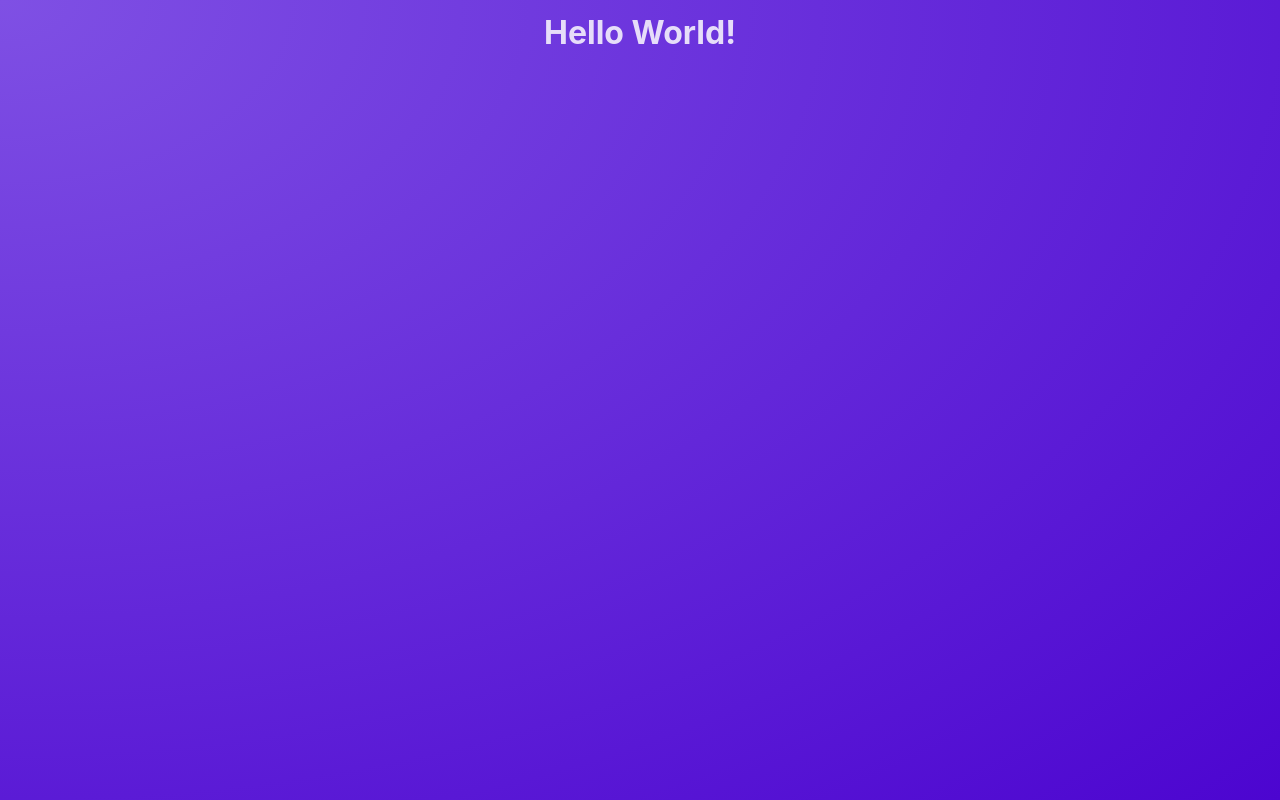
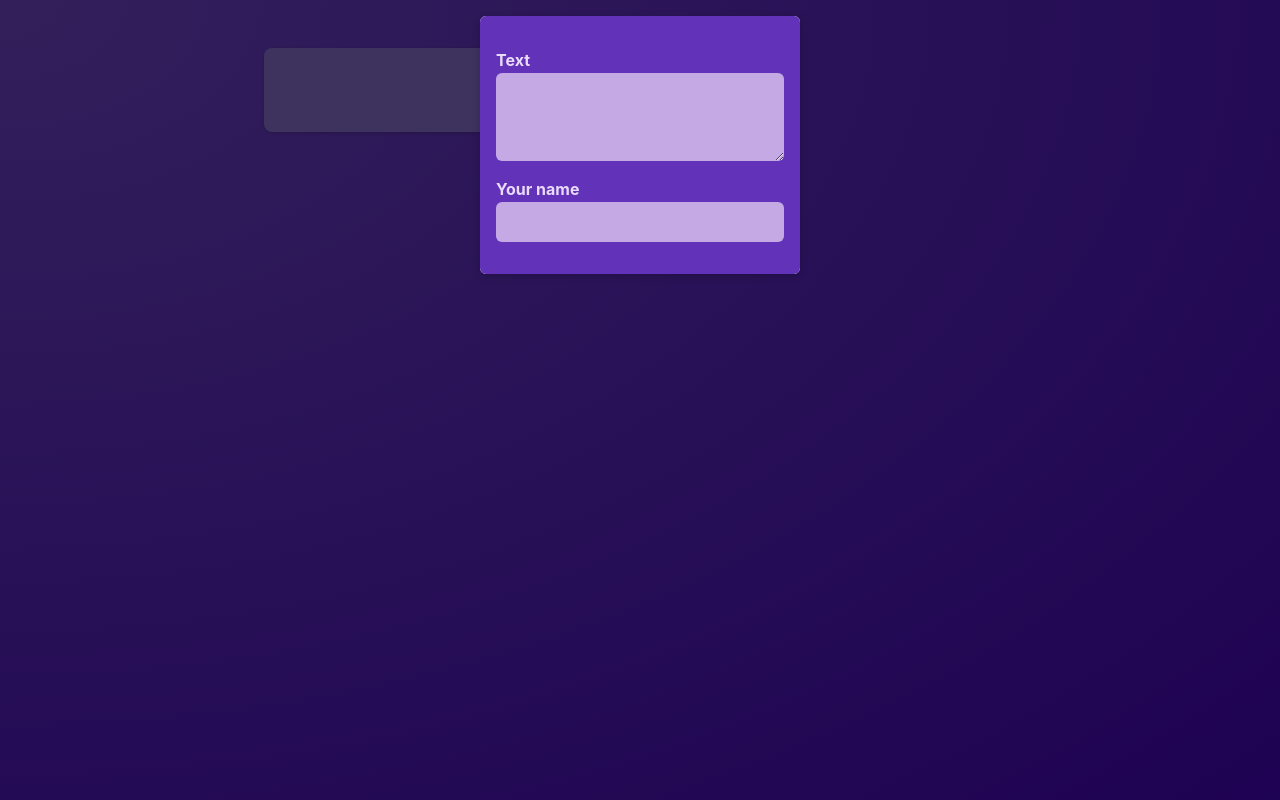
Before and after one commit to Cloudyee/react-starting-practice, a React (Vite) app in the folder starting-project/starting-project/: page / in a window 1280 px wide. Built offline with nearby package versions, Linux system fonts and the light colour scheme.

Commit message:
add: 모달창 설정

```diff
--- a/starting-project/starting-project/index.html
+++ b/starting-project/starting-project/index.html
@@ -8,7 +8,6 @@
   </head>
   <body>
     <div id="root"></div>
-    <div id="hi"></div>
     <script type="module" src="/src/main.jsx"></script>
   </body>
 </html>
--- a/starting-project/starting-project/src/App.jsx
+++ b/starting-project/starting-project/src/App.jsx
@@ -1,5 +1,8 @@
+import PostsList from "./components/PostsList";
 function App() {
-  return <h1>Hello World!</h1>;
+  return <main>
+    <PostsList />
+  </main>;
 }
 
 export default App;
--- /dev/null
+++ b/starting-project/starting-project/src/components/Modal.jsx
@@ -0,0 +1,13 @@
+import classes from './Modal.module.css';
+
+function Modal({children, onClose}){
+    return <>
+        <div className={classes.backdrop} onClick={onClose}/>
+        <dialog open className={classes.modal}>
+        {children}
+        </dialog>
+    </>
+}
+//children은 항상 본문안에 담겨있는 콘텐츠를 참고한다!!!
+//즉 해당 코드의 경우 PostsList가 children에 담기게 되는 것이다.
+export default Modal;
--- /dev/null
+++ b/starting-project/starting-project/src/components/Modal.module.css
@@ -0,0 +1,18 @@
+.backdrop {
+    position: fixed;
+    top: 0;
+    left: 0;
+    width: 100%;
+    height: 100vh;
+    background-color: rgba(0, 0, 0, 0.6);
+    z-index: 1;
+  }
+
+  .modal {
+    border: none;
+    border-radius: 6px;
+    box-shadow: 0 2px 8px rgba(0, 0, 0, 0.2);
+    padding: 0;
+    overflow: hidden;
+    z-index: 1;
+  }
--- /dev/null
+++ b/starting-project/starting-project/src/components/NewPost.jsx
@@ -0,0 +1,20 @@
+import {useState} from 'react'
+import classes from './NewPost.module.css';
+
+function NewPost(props) {
+    return (
+    <form className={classes.form}>
+      <p>
+        <label htmlFor="body">Text</label>
+        <textarea id="body" required rows={3} onChange={props.onBodyChange}/>
+      </p>
+
+      <p>
+        <label htmlFor="name">Your name</label>
+        <input type="text" id="name" required onChange={props.onAuthorChange}/>
+      </p>
+    </form>
+  );
+}
+
+export default NewPost;
--- /dev/null
+++ b/starting-project/starting-project/src/components/NewPost.module.css
@@ -0,0 +1,52 @@
+.form {
+    background-color: #6233b9;
+    padding: 1rem;
+    width: 20rem;
+  }
+
+  .form label {
+    display: block;
+    margin-bottom: 0.05rem;
+    color: #eadbfb;
+    font-weight: bold;
+  }
+
+  .form input,
+  .form textarea {
+    display: block;
+    width: 100%;
+    font: inherit;
+    padding: 0.5rem;
+    border-radius: 6px;
+    border: none;
+    background-color: #c4a9e4;
+    color: #28262c;
+  }
+
+  .actions {
+    display: flex;
+    justify-content: flex-end;
+    gap: 0.5rem;
+  }
+
+  .actions button {
+    cursor: pointer;
+    font: inherit;
+    padding: 0.5rem 1.5rem;
+    border: none;
+    border-radius: 4px;
+    background-color: #34036c;
+    color: #e5d5f7;
+  }
+
+  .actions button:hover {
+    background-color: #23014a;
+  }
+
+  .actions button[type='button'] {
+    background-color: transparent;
+  }
+
+  .actions button[type='button']:hover {
+    color: #d1bee6;
+  }
--- /dev/null
+++ b/starting-project/starting-project/src/components/Post.jsx
@@ -0,0 +1,12 @@
+import classes from './Post.module.css';
+
+function Post({author, body}){
+    return (
+    <li className={classes.post}>
+        <p className={classes.author}>{author}</p>
+        <p className={classes.text}>{body}</p>
+    </li>
+    );
+}
+
+export default Post;
--- /dev/null
+++ b/starting-project/starting-project/src/components/Post.module.css
@@ -0,0 +1,35 @@
+.post {
+    margin: 1rem 0;
+    padding: 1rem;
+    background-color: #9c7eee;
+    border-radius: 8px;
+    box-shadow: 0 1px 4px rgba(0, 0, 0, 0.2);
+    animation: animate-in 1s ease-out forwards;
+  }
+
+  .author {
+    font-size: 0.8rem;
+    font-weight: bold;
+    color: #543280;
+    margin: 0;
+    text-transform: uppercase;
+  }
+
+  .text {
+    white-space: pre-wrap;
+    font-size: 1.25rem;
+    margin: 0.25rem 0 0 0;
+    color: #593884;
+    font-style: italic;
+  }
+
+  @keyframes animate-in {
+    from {
+      opacity: 0;
+      transform: translateY(1rem);
+    }
+    to {
+      opacity: 1;
+      transform: translateY(0);
+    }
+  }
--- /dev/null
+++ b/starting-project/starting-project/src/components/PostsList.jsx
@@ -0,0 +1,57 @@
+import { useState } from "react";
+
+import Post from "./Post";
+import classes from "./PostsList.module.css"
+import NewPost from "./NewPost";
+import Modal from "./Modal";
+
+function PostsList(){
+    const[modalIsVisible, setModalIsVisible] = useState(true);
+    const [enteredBody, setEnteredBody] = useState('');
+    const [enteredAuthor, setEnteredAuthor]=useState('');
+    // stateData[0] //현재값
+    // stateData[1] //state 업데이트
+    // 상태가 바뀔 때 마다 컴포넌트 함수가 재실행된다.
+    function hideModlHandler(){
+        setModalIsVisible(false);
+    }
+
+
+    function bodyChangeHandler(event){
+        setEnteredBody(event.target.value);
+    }
+
+    function authorChangeHandler(event){
+        setEnteredAuthor(event.target.value);
+    }
+
+    // let modalContent;
+
+    // if(modalIsVisible){
+    //     modalContent =  <Modal onClose={hideModlHandler}>
+    //     <NewPost
+    //         onBodyChange = {bodyChangeHandler}
+    //         onAuthorChange = {authorChangeHandler}
+    //     />
+    // </Modal>
+    // }
+
+    return(
+    <>
+            {modalIsVisible && (
+             <Modal onClose={hideModlHandler}>
+             <NewPost
+                 onBodyChange = {bodyChangeHandler}
+                 onAuthorChange = {authorChangeHandler}
+             />
+         </Modal>
+         )}
+            <ul className={classes.posts}>
+                <Post author={enteredAuthor} body={enteredBody}/>
+                <Post author="wow" body="check this"/>
+            </ul>
+    </>
+    );
+}
+
+export default PostsList;
--- /dev/null
+++ b/starting-project/starting-project/src/components/PostsList.module.css
@@ -0,0 +1,10 @@
+.posts {
+    list-style: none;
+    max-width: 50rem;
+    margin: 1rem auto;
+    padding: 1rem 0;
+    display: grid;
+    gap: 1rem;
+    grid-template-columns: repeat(3, 30%);
+    justify-content: center;
+  }
--- a/starting-project/starting-project/src/index.css
+++ b/starting-project/starting-project/src/index.css
@@ -18,6 +18,6 @@
 
 body {
   margin: 0;
-  text-align: center;
+  /* text-align: center; */
   color: #e6ddf9;
 }
```
